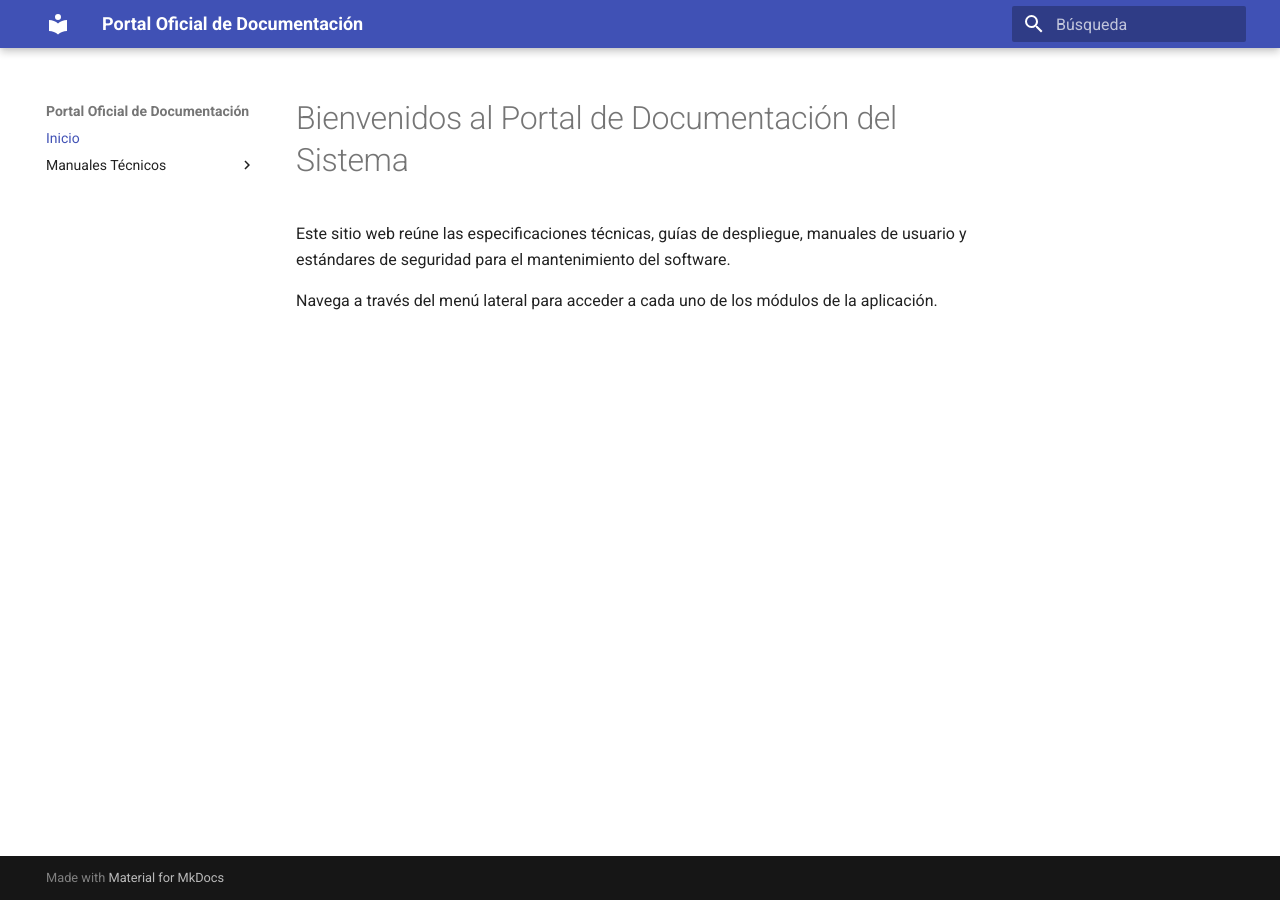
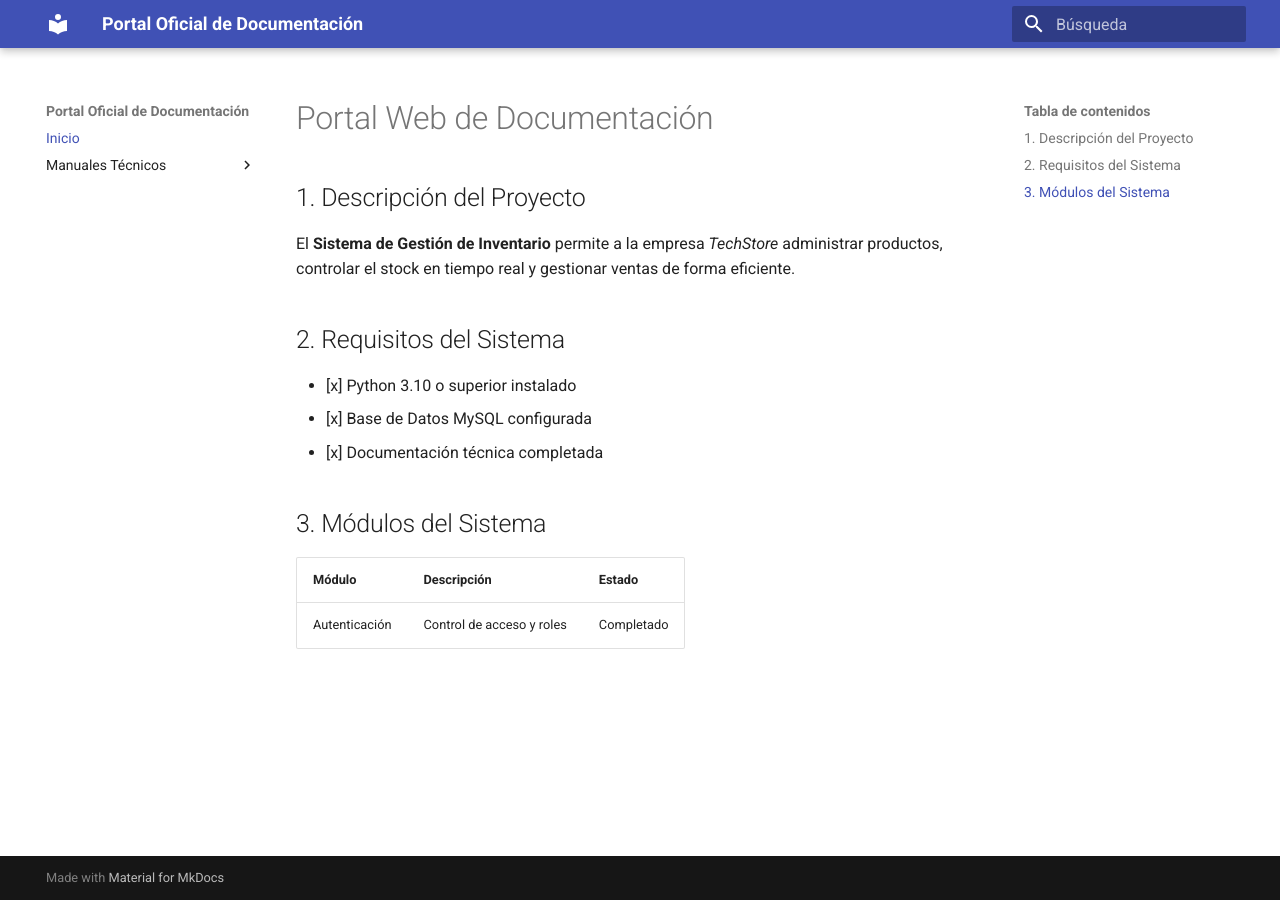
Before and after one commit to 5012387-svg/fernando08, an MkDocs documentation site: the page built from docs/index.md, in a window 1280 px wide. Built offline with MkDocs 1.6.1 and Material for MkDocs 9.7.7, drawn with Linux system fonts in a browser that asks for light colours.

Commit message:
Update index.md

```diff
--- a/docs/index.md
+++ b/docs/index.md
@@ -1,5 +1,14 @@
-# Bienvenidos al Portal de Documentación del Sistema
+# Portal Web de Documentación
 
-Este sitio web reúne las especificaciones técnicas, guías de despliegue, manuales de usuario y estándares de seguridad para el mantenimiento del software.
+## 1. Descripción del Proyecto
+El **Sistema de Gestión de Inventario** permite a la empresa *TechStore* administrar productos, controlar el stock en tiempo real y gestionar ventas de forma eficiente.
 
-Navega a través del menú lateral para acceder a cada uno de los módulos de la aplicación.
+## 2. Requisitos del Sistema
+- [x] Python 3.10 o superior instalado
+- [x] Base de Datos MySQL configurada
+- [x] Documentación técnica completada
+
+## 3. Módulos del Sistema
+| Módulo | Descripción | Estado |
+| --- | --- | --- |
+| Autenticación | Control de acceso y roles | Completado |
```
